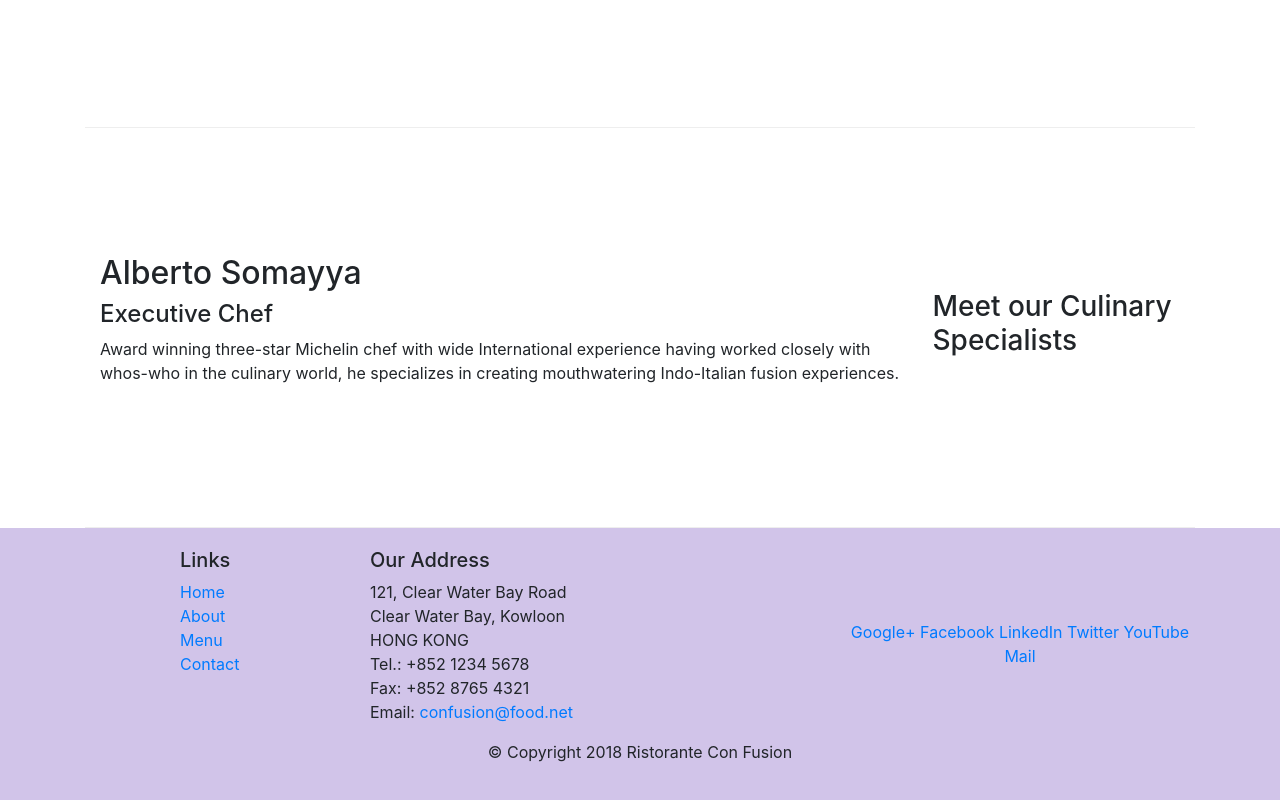
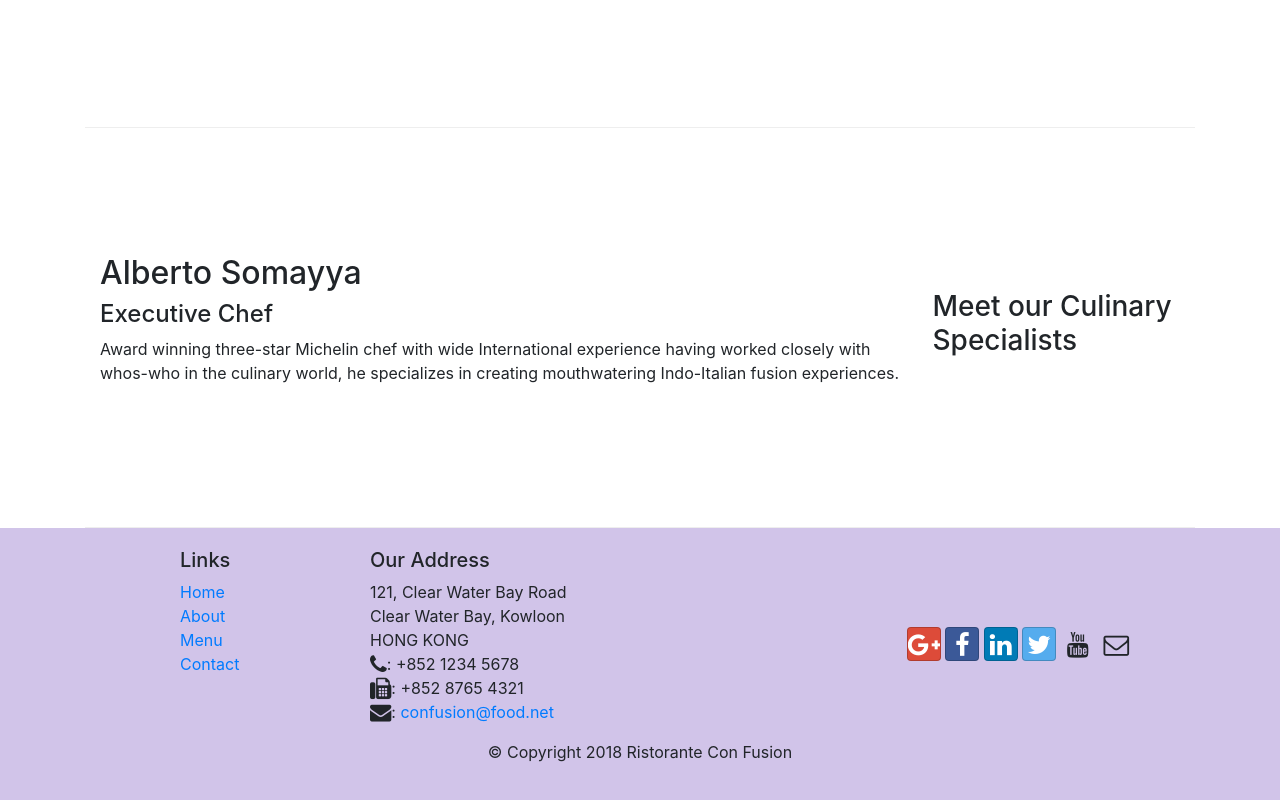
Before and after one commit to ajayc1007/conFusion, a website: page index.html in a window 1280 px wide. Shown: the part 1006-1806 px from the top of the page. Drawn offline with nearby package versions, Linux system fonts and the light colour scheme.

Commit message:
icon fonts

```diff
--- a/index.html
+++ b/index.html
@@ -10,6 +10,8 @@
 
     <!-- Bootstrap CSS -->
     <link rel="stylesheet" href="node_modules/bootstrap/dist/css/bootstrap.min.css">
+    <link rel="stylesheet" type="text/css" href="node_modules/font-awesome/css/font-awesome.min.css">
+    <link rel="stylesheet" type="text/css" href="node_modules/bootstrap-social/bootstrap-social.min.css">
     <link rel="stylesheet" href="css/styles.css"
 
 </head>
@@ -23,10 +25,10 @@
             <a class="navbar-brand mr-auto" href="#">Ristorante Con Fusion</a>
             <div class="collapse navbar-collapse" id="Navbar">
                 <ul class="navbar-nav mr-auto">
-                    <li class="nav-item active"><a class="nav-link" href="#">Home</a></li>
-                    <li class="nav-item"><a class="nav-link" href="./aboutus.html">About</a></li>
-                    <li class="nav-item"><a class="nav-link" href="#">Menu</a></li>
-                    <li class="nav-item"><a class="nav-link" href="#">Contact</a></li>
+                    <li class="nav-item active"><a class="nav-link" href="#"><span class="fa fa-home fa-lg"></span> Home</a></li>
+                    <li class="nav-item"><a class="nav-link" href="./aboutus.html"><span class="fa fa-info fa-lg"></span> About</a></li>
+                    <li class="nav-item"><a class="nav-link" href="#"><span class="fa fa-list fa-lg"></span> Menu</a></li>
+                    <li class="nav-item"><a class="nav-link" href="#"><span class="fa fa-address-card fa-lg"></span> Contact</a></li>
                 </ul>
             </div>
         </div>
@@ -96,19 +98,19 @@
 		              121, Clear Water Bay Road<br>
 		              Clear Water Bay, Kowloon<br>
 		              HONG KONG<br>
-		              Tel.: +852 1234 5678<br>
-		              Fax: +852 8765 4321<br>
-		              Email: <a href="mailto:confusion@food.net">confusion@food.net</a>
+		              <i class="fa fa-phone fa-lg"></i>: +852 1234 5678<br>
+		              <i class="fa fa-fax fa-lg"></i>: +852 8765 4321<br>
+		              <i class="fa fa-envelope fa-lg"></i>: <a href="mailto:confusion@food.net">confusion@food.net</a>
 		           </address>
                 </div>
                 <div class="col-12 col-sm-4 align-self-center">
                     <div class="text-center">
-                        <a href="http://google.com/+">Google+</a>
-                        <a href="http://www.facebook.com/profile.php?id=">Facebook</a>
-                        <a href="http://www.linkedin.com/in/">LinkedIn</a>
-                        <a href="http://twitter.com/">Twitter</a>
-                        <a href="http://youtube.com/">YouTube</a>
-                        <a href="mailto:">Mail</a>
+                        <a class="btn btn-social-icon btn-google" href="http://google.com/+"><i class="fa fa-google-plus fa-lg"></i></a>
+                        <a class="btn btn-social-icon btn-facebook" href="http://www.facebook.com/profile.php?id="><i class="fa fa-facebook fa-lg"></i></a>
+                        <a class="btn btn-social-icon btn-linkedin" href="http://www.linkedin.com/in/"><i class="fa fa-linkedin fa-lg"></i></a>
+                        <a class="btn btn-social-icon btn-twitter" href="http://twitter.com/"><i class="fa fa-twitter fa-lg"></i></a>
+                        <a class="btn btn-social-icon btn-youtube" href="http://youtube.com/"><i class="fa fa-youtube fa-lg"></i></a>
+                        <a class="btn btn-social-icon" href="mailto:"><i class="fa fa-envelope-o fa-lg"></i></a>
                     </div>
                 </div>
            </div>
--- a/package.json
+++ b/package.json
@@ -15,6 +15,8 @@
   },
   "dependencies": {
     "bootstrap": "^4.5.0",
+    "bootstrap-social": "^5.1.1",
+    "font-awesome": "^4.7.0",
     "jquery": "^3.5.1",
     "popper.js": "^1.12.9"
   }
```
Also changed, not shown: aboutus.html (+15 -13 lines), 1 other file.
